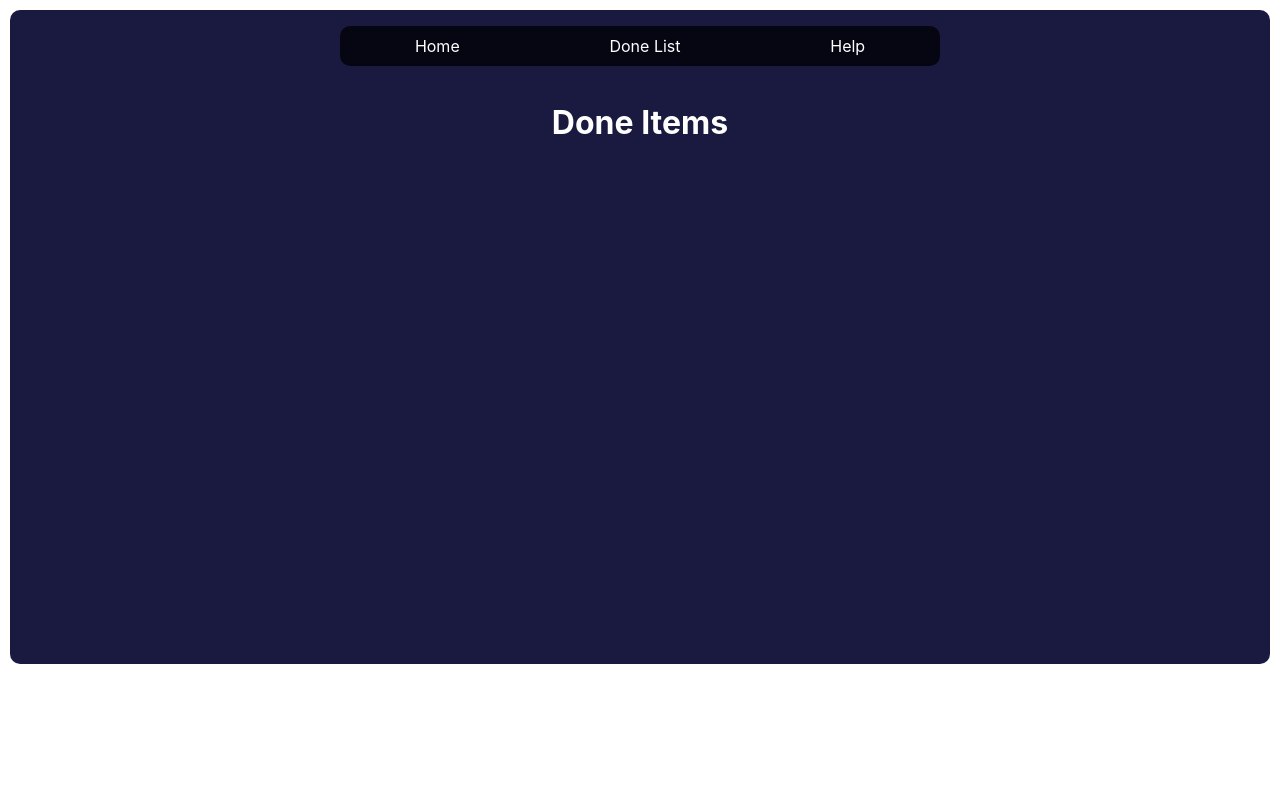
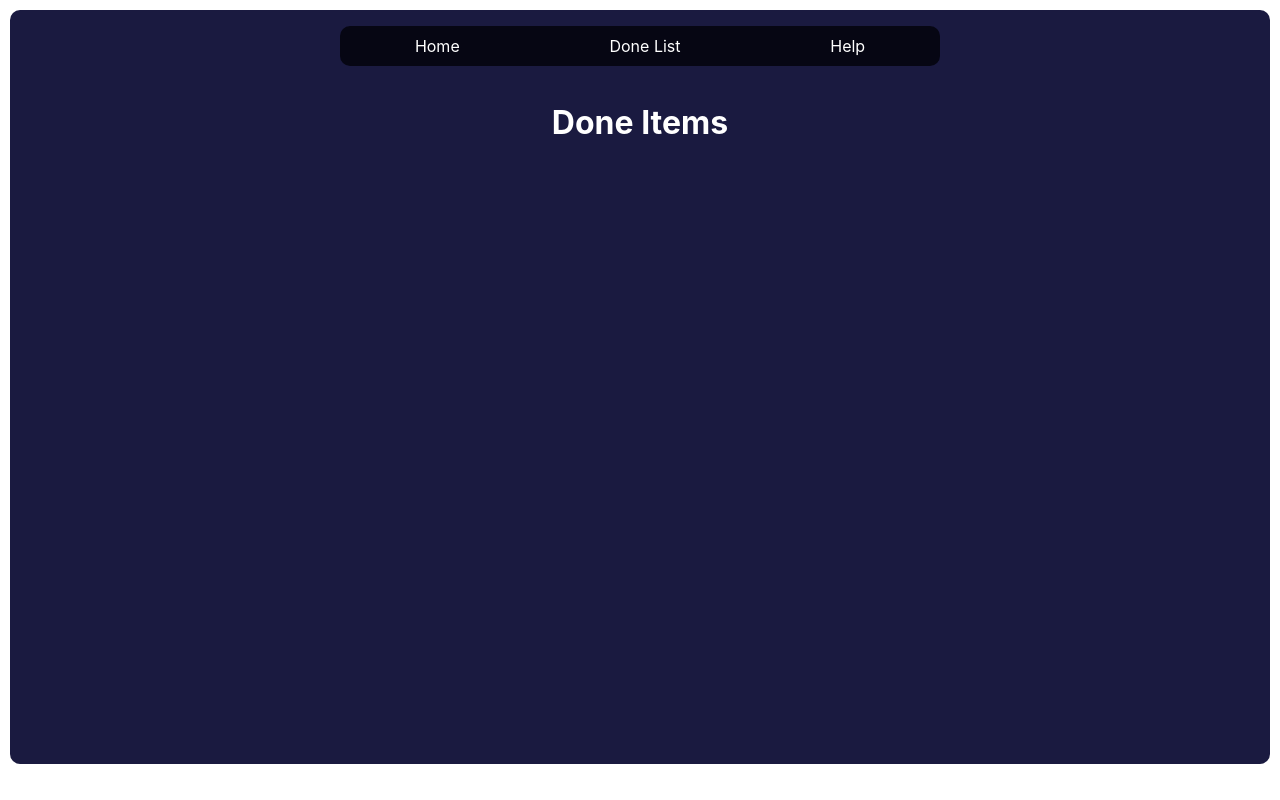
Before and after one commit to yamboni1/day12-homework-todolist, a React (Create React App) app: page /done in a window 1280 px wide. Built offline with nearby package versions, Linux system fonts and the light colour scheme.

Commit message:
refactor: added css style

```diff
--- a/src/App.css
+++ b/src/App.css
@@ -123,7 +123,43 @@ a:hover{
 
 }
 .items {
-    width: 400px;
-    height: 500px;
+    width: 460px;
+    height: 600px;
+    overflow-y: auto;
+
+}
+.todo-detail, .help-page{
+    width: 460px;
+    height: 600px;
     overflow-y: auto;
 }
+/* width */
+.items::-webkit-scrollbar {
+    width: 10px;
+  }
+
+  /* Track */
+  .items::-webkit-scrollbar-track {
+    background-color: #7262cd;
+  }
+
+  /* Handle */
+  .items::-webkit-scrollbar-thumb {
+    background: #170d30;
+  }
+
+.modal-input{
+    width: 250px;
+    padding: 10px;
+    margin-bottom: 15px;
+    border: 1px solid #ccc;
+    border-radius: 4px;
+    font-size: 13px;
+    margin-top: 20px;
+}
+.delete-btn:hover{
+    background-color: #ae1212;
+}
+.edit-btn:hover{
+    background-color: #2c17c8;
+}
```
